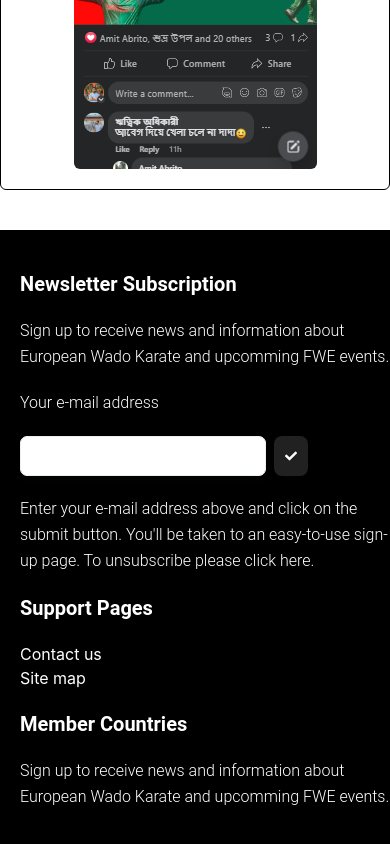
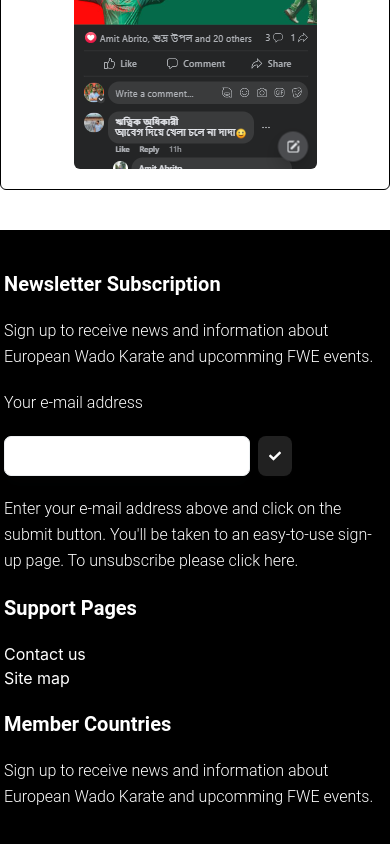
Before and after one commit to Md-TarikulIslam/wakodai, a React (Create React App) app: page / in a window 390 px wide. Shown: the part 2075-2919 px from the top of the page. Built offline with nearby package versions, Linux system fonts and the light colour scheme.

Commit message:
9 july, 2023

```diff
--- a/src/components/Shared/Footer/Footer.js
+++ b/src/components/Shared/Footer/Footer.js
@@ -3,7 +3,7 @@ import { FaCheck } from "react-icons/fa";
 export default function Footer() {
   return (
     <footer className="relative w-full bg-black text-white">
-      <div className="flex flex-col ml-5 lg:ml-0 md:flex-row max-w-screen-xl mx-auto py-10 justify-between gap-5 lg:gap-0">
+      <div className="flex flex-col ml-1 lg:ml-0 md:flex-row max-w-screen-xl mx-auto py-10 justify-between gap-5 lg:gap-0">
         <div className="w-96">
           <Typography className="text-xl font-semibold">
             Newsletter Subscription
```
